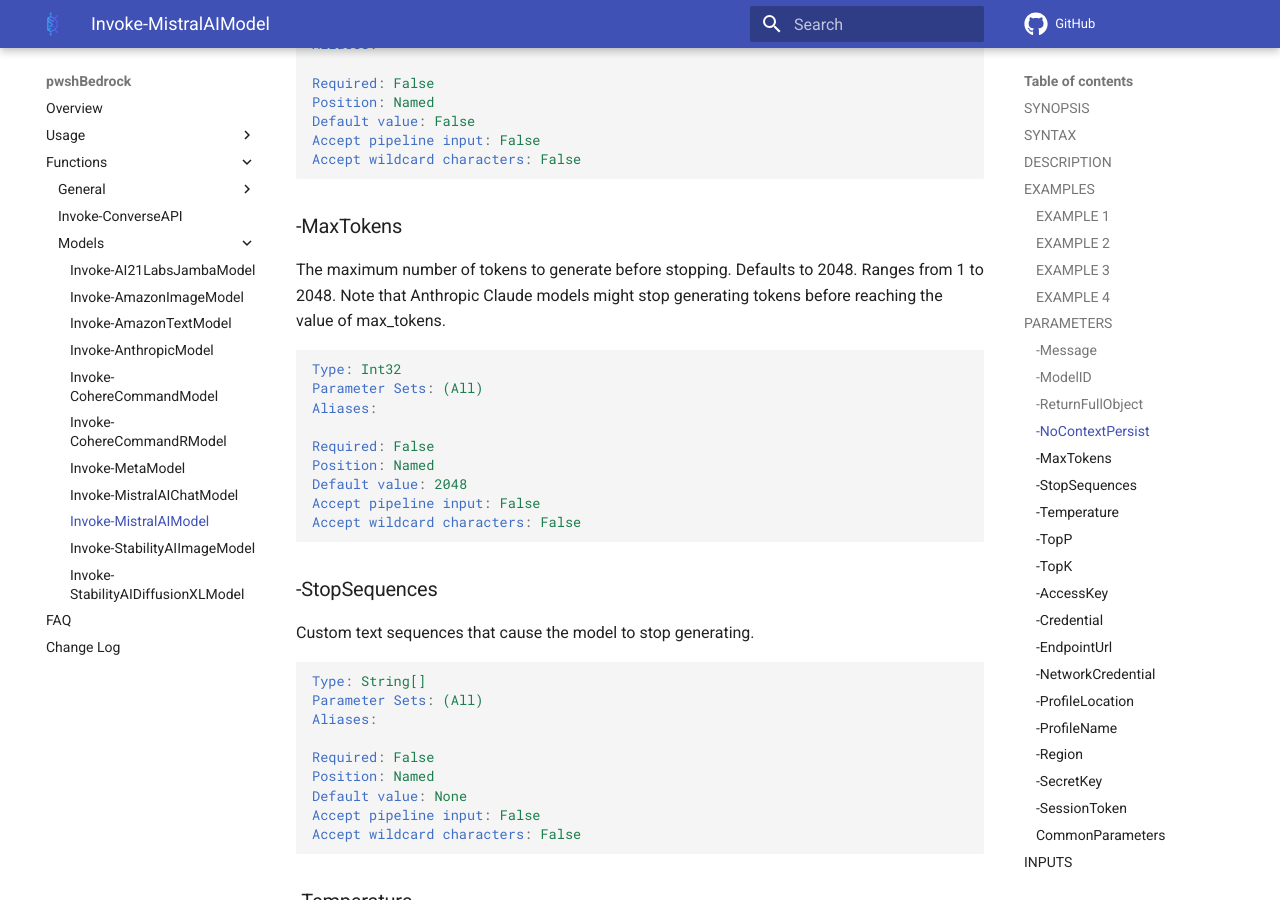
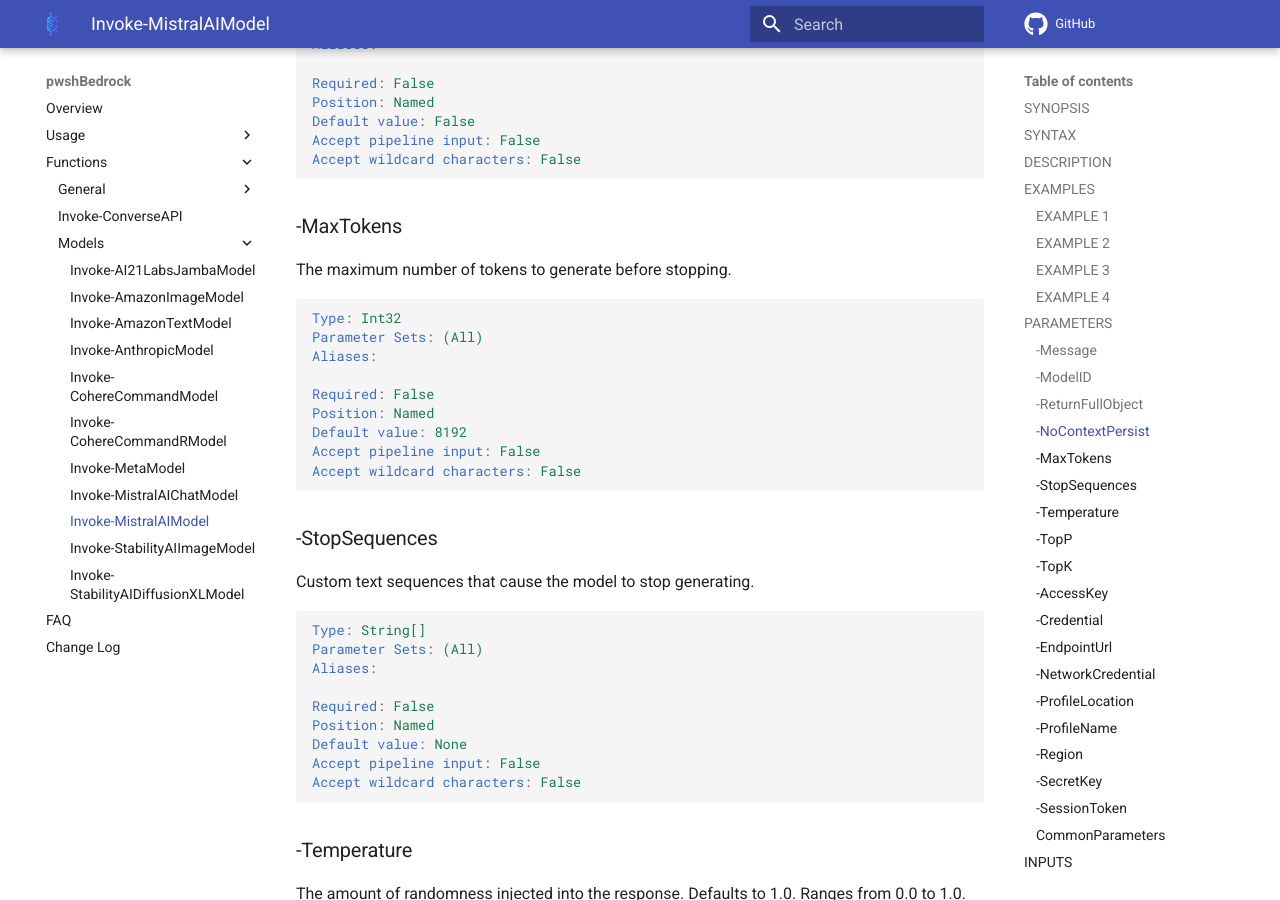
Before and after one commit to techthoughts2/pwshBedrock, an MkDocs documentation site: the page built from docs/Invoke-MistralAIModel.md, in a window 1280 px wide and 900 px high, scrolled down 2832 px. Built offline with MkDocs 1.6.1 and Material for MkDocs 9.7.7, drawn with Linux system fonts in a browser that asks for light colours; comment, search, counter and statistics services are not loaded.

````diff
--- a/docs/Invoke-MistralAIModel.md
+++ b/docs/Invoke-MistralAIModel.md
@@ -132,9 +132,6 @@ Accept wildcard characters: False
 
 ### -MaxTokens
 The maximum number of tokens to generate before stopping.
-Defaults to 2048.
-Ranges from 1 to 2048.
-Note that Anthropic Claude models might stop generating tokens before reaching the value of max_tokens.
 
 ```yaml
 Type: Int32
@@ -143,7 +140,7 @@ Aliases:
 
 Required: False
 Position: Named
-Default value: 2048
+Default value: 8192
 Accept pipeline input: False
 Accept wildcard characters: False
 ```
````
Also changed, not shown: docs/CHANGELOG.md (+1 -1 lines), docs/Invoke-AmazonTextModel.md (+0 -3 lines), docs/Invoke-MetaModel.md (+0 -1 lines), docs/pwshBedrock.md (+1 -1 lines), 1 other file.
